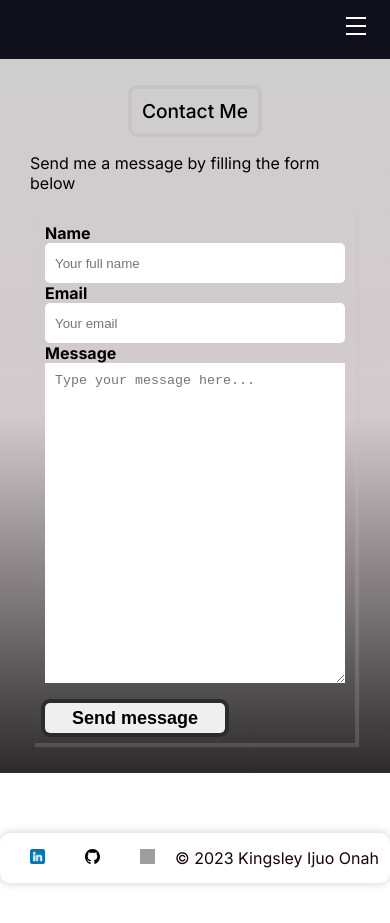
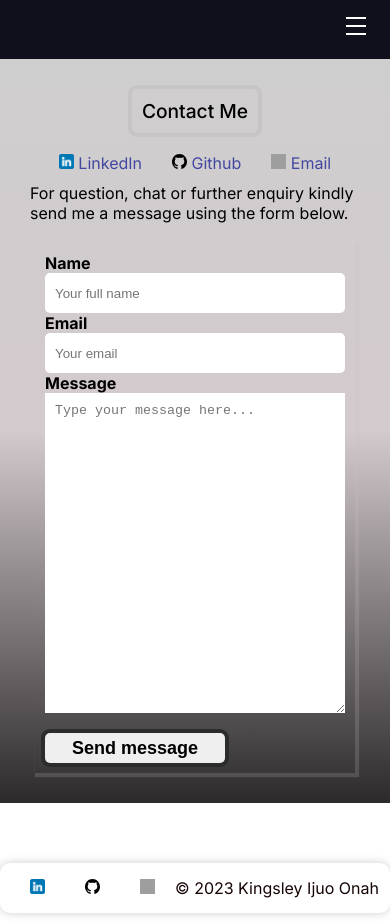
Before and after one commit to zealmaster/portfolio, a Next.js app: page /contact in a window 390 px wide. Before the commit the page ends 893 px from the top, so only its background shows below. Built offline with nearby package versions, Linux system fonts and the light colour scheme; grey boxes are pictures that could not be loaded.

Commit message:
added social contact links to the contact form  added link to my phone number

```diff
--- a/navigation/page.module.css
+++ b/navigation/page.module.css
@@ -49,7 +49,7 @@
 .closeIcon {
   width: fit-content;
   height: 50px;
-  padding: 5px;
+  padding: 10px;
   align-items: center;
   justify-content: center;
   cursor: pointer;
@@ -78,9 +78,9 @@
 }
 .sideMenu {
   margin: 10vh 10px;
-  width: 200px;
+  width: 100%;
   color: white;
-  height: fit-content;
+  height: 100%;
   top: 11px;
   display: flex;
   flex-direction: column;
--- a/src/app/about/page.tsx
+++ b/src/app/about/page.tsx
@@ -21,6 +21,9 @@ const About = () => {
            <div className={styles.resume}>
            <a href="/Kingsley_Onah_CV.pdf" download="Kingsley_Onah_CV.pdf">Resume</a>
            </div>
+           <div className={styles.resume}>
+           <a href='tel:+2349120820328'>Call me</a>
+           </div>
             </div>
         <div className={styles.profileCon}>
       <div className={styles.profile}>
--- a/src/app/contact/page.module.css
+++ b/src/app/contact/page.module.css
@@ -99,13 +99,24 @@
   left: 34.6%;
   font-weight: 500;
 }
+
+.socialMedia {
+  display: flex;
+  flex-direction: row;
+  gap: 30px;
+  padding-bottom: 10px;
+}
+.socialMedia span {
+  color: rgb(66, 72, 160);
+}
 @media (max-width: 825px) and (min-width: 120px) {
 .section {
   width: 100%;
   padding: 10px 30px;
 }
-.section:hover {
-  /* box-shadow: 0 0 0 4px rgb(195, 204, 209); */
+.socialMedia {
+  display: flex;
+  flex-direction: row;
 }
 .form input {
   width: 300px;
--- a/src/app/contact/page.tsx
+++ b/src/app/contact/page.tsx
@@ -3,6 +3,8 @@ import axios from 'axios'
 import styles from './page.module.css'
 import { useState } from 'react'
 import Modal from 'react-modal';
+import Link from 'next/link';
+import Image from 'next/image';
 function Contact() {
     const [email, setEmail] = useState('')
     const [name, setName] = useState('')
@@ -33,7 +35,25 @@ function Contact() {
     return (
         <div id='contact' className={styles.section}>
             <div className={styles.sectionHeader}>Contact Me</div>
-            <div>Send me a message by filling the form below</div>
+
+        <div className={styles.socialMedia}>
+            <div >
+        <Link href="https://www.linkedin.com/in/kingsley-ijuo-onah" target="linkedin.com/in/kingsley-ijuo-onah">
+        <Image src="/linkedin.png" width={15} height={15} alt='LinkedIn logo'/> <span>LinkedIn</span>
+        </Link>
+            </div>
+            <div >
+        <Link href="https://github.com/zealmaster" target="https://github.com/zealmaster">
+          <Image src="/github-142.svg" width={15} height={15} alt='github logo'/> <span>Github</span>
+          </Link>
+          </div>
+         <div >
+        <Link href="mailto:onahkingsleyijuo@gmail.com" target="mailto:onahkingsleyijuo@gmail.com">
+          <Image src="/gmail-icon-logo-svgrepo-com.svg" width={15} height={15} alt='gmail logo'/> <span>Email</span>
+          </Link></div>
+            </div>
+
+            <div>For question, chat or further enquiry kindly send me a message using the form below.</div>
             <div>
                 <form onSubmit={handleSubmit}>
                     <div className={styles.form}>
```
